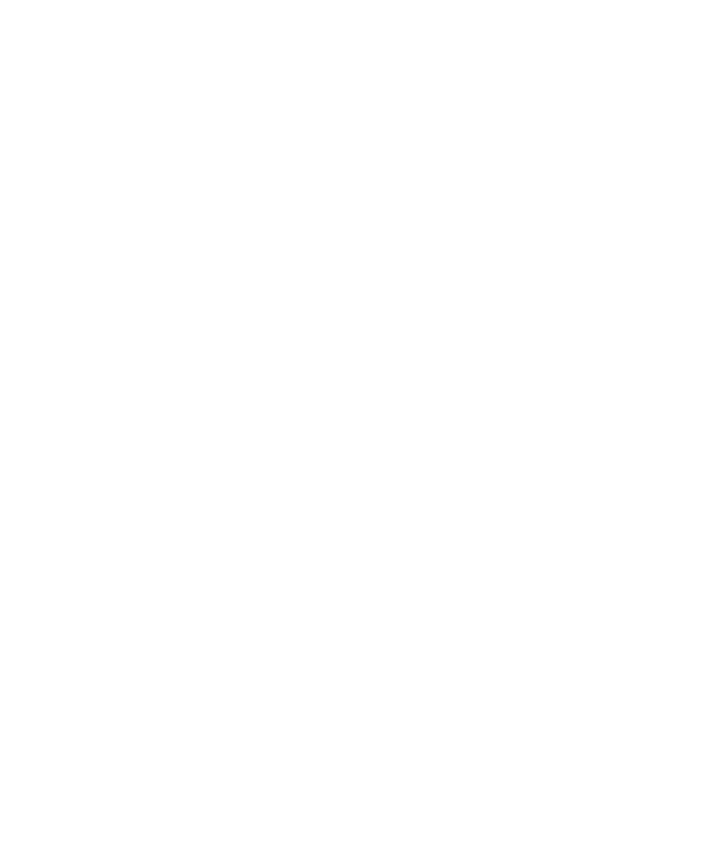
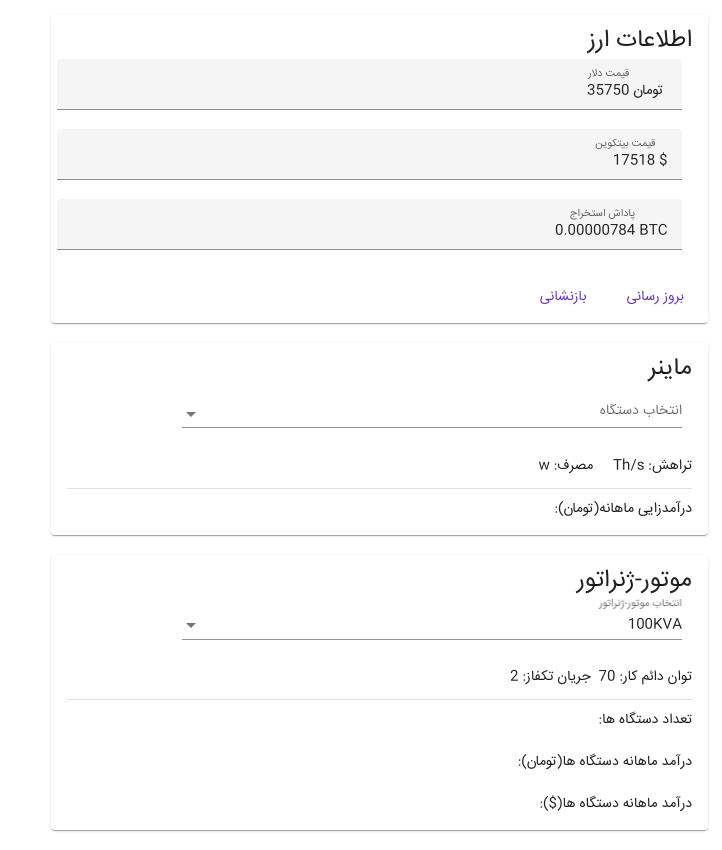
Before and after one commit to mrhb/MinerInvestmentCalculator, an Angular app: page /main2 in a window 1280 px wide. Before the commit this address led to /. Shown: the whole page, without its empty margins (558-1280 px from the left). Before the commit the page ends 800 px from the top, so only its background shows below. Built offline with nearby package versions, Linux system fonts and the light colour scheme.

Commit message:
main2 page added

```diff
--- a/src/app/app-routing.module.ts
+++ b/src/app/app-routing.module.ts
@@ -1,10 +1,12 @@
 import { NgModule } from '@angular/core';
 import { Routes, RouterModule } from '@angular/router';
 import { MainComponent } from './main/main.component';
+import { Main2Component } from './main2/main2.component';
 
 const routes: Routes = [
 {path:"main",component:MainComponent},
-{ path: '',   redirectTo: '/main', pathMatch: 'full' }, // redirect to `first-component`
+{path:"main2",component:Main2Component},
+{ path: '',   redirectTo: '/main2', pathMatch: 'full' }, // redirect to `first-component`
 ];
 
 @NgModule({
--- a/src/app/app.module.ts
+++ b/src/app/app.module.ts
@@ -6,11 +6,13 @@
 import { MainComponent } from './main/main.component';
 import { BrowserAnimationsModule } from '@angular/platform-browser/animations';
 import { AppMaterialModule } from './app-material/app-material.module';
+import { Main2Component } from './main2/main2.component';
 
 @NgModule({
   declarations: [
     AppComponent,
-    MainComponent
+    MainComponent,
+    Main2Component
   ],
   imports: [
     BrowserModule,
--- /dev/null
+++ b/src/app/main2/main2.component.html
@@ -0,0 +1,75 @@
+<mat-card class="my-card"   dir="rtl">
+  <mat-card-title>
+    اطلاعات ارز
+  </mat-card-title>
+    <mat-form-field appearance="fill"  class="full-width"  >
+        <mat-label>قیمت دلار</mat-label>
+        <input matInput type="number"  [formControl]="dollar"  class="example-right-align">
+        <span matPrefix>&nbsp; تومان&nbsp; </span>
+    </mat-form-field>
+
+    <mat-form-field appearance="fill"   class="full-width"  >
+        <mat-label>قیمت بیتکوین</mat-label>
+        <input matInput type="number" [formControl]="bitcoin"  class="example-right-align">
+        <span matPrefix>&nbsp;$&nbsp;</span>
+      </mat-form-field>
+
+      <mat-form-field appearance="fill"   class="full-width"  >
+        <mat-label>پاداش استخراج </mat-label>
+        <input matInput type="number" [formControl]="btc"  class="example-right-align">
+        <span matPrefix>&nbsp;BTC&nbsp;</span>
+      </mat-form-field>
+
+      <mat-card-actions>
+        <button mat-button  [disabled]="loading" (click)="onSubmit()"color="primary"> بروز رسانی</button>
+        <button mat-button  [disabled]="loading" (click)="onReset()" color="primary"> بازنشانی</button>
+      </mat-card-actions>
+  </mat-card>
+    <!-- <mat-card-title>
+    محاسبه سود
+    </mat-card-title> -->
+
+    <mat-card dir="rtl" class="my-card">
+      <mat-card-title>
+         ماینر
+      </mat-card-title>
+      <mat-card-content >
+        <form [formGroup]="signupForm" class="my-form" dir="rtl">
+
+        <mat-form-field  class="full-width"  dir="rtl" >
+          <mat-label  >انتخاب دستگاه</mat-label>
+          <mat-select  type="number" [formControl]="device"   dir="rtl">
+            <mat-option *ngFor="let miner of miners"  type="number"  [value]="miner" >{{miner.name}}</mat-option>
+          </mat-select>
+        </mat-form-field>
+
+        </form>
+        <p>تراهش: {{device.value.hashrate}}Th/s &nbsp;&nbsp;&nbsp; مصرف: {{device.value.consumption}}w</p>
+        <mat-divider></mat-divider>
+        <p>درآمدزایی ماهانه(تومان): {{30*device.value.hashrate*bitcoin.value*btc.value*dollar.value | currency :'IRR':''}}</p>
+      </mat-card-content>
+    </mat-card>
+
+    <mat-card dir="rtl" class="my-card">
+      <mat-card-title>
+         موتور-ژنراتور
+      </mat-card-title>
+      <mat-card-content >
+        <form [formGroup]="signupForm" class="my-form" dir="rtl">
+
+        <mat-form-field  class="full-width"  dir="rtl" >
+          <mat-label  >انتخاب موتور-ژنراتور</mat-label>
+          <mat-select  type="number" [formControl]="generator"   dir="rtl">
+            <mat-option *ngFor="let gen of generators"  type="number"  [value]="gen" >{{gen.name}}</mat-option>
+          </mat-select>
+        </mat-form-field>
+
+        </form>
+        <!-- <mat-divider></mat-divider> -->
+        <p>توان دائم کار: {{generator.value.contPower}}&nbsp;&nbsp;جریان تکفاز: {{generator.value.slCurrent}}</p>
+        <mat-divider></mat-divider>
+        <p>تعداد دستگاه ها: {{30*device.value.hashrate*bitcoin.value*btc.value*dollar.value | currency :'IRR':''}}</p>
+        <p>درآمد ماهانه دستگاه ها(تومان): {{30*device.value.hashrate*bitcoin.value*btc.value*dollar.value | currency :'IRR':''}}</p>
+        <p>درآمد ماهانه دستگاه ها($): {{30*device.value.hashrate*bitcoin.value*btc.value*dollar.value | currency :'IRR':''}}</p>
+      </mat-card-content>
+    </mat-card>
--- /dev/null
+++ b/src/app/main2/main2.component.scss
@@ -0,0 +1,77 @@
+.my-form{
+    min-width: 75px;
+    max-width: 500px;
+    width: 100%;
+  }
+ p{
+  padding-top: 10px;
+  }
+  .full-width {
+    width: 100%;
+  }
+  .my-card{
+    width: 50%;
+    margin-bottom: 20px;
+  }
+.mat-form-field
+{
+  margin-right: 10px;
+}
+
+  :host {
+     display:block;
+    justify-content: center;
+    align-items: center;
+    margin: 15px ;
+  }
+
+  // mat-card-content {
+  //   display: flex;
+  //   justify-content: center;
+  //   align-items: center;
+  //   min-width: 75px;
+  // }
+/* Structure */
+// .example-container {
+//   position: relative;
+//   min-height: 200px;
+// }
+
+.example-table-container {
+  position: relative;
+  max-height: 400px;
+  overflow: auto;
+}
+
+table {
+  width: 100%;
+}
+
+.example-loading-shade {
+  position: absolute;
+  top: 0;
+  left: 0;
+  bottom: 56px;
+  right: 0;
+  background: rgba(0, 0, 0, 0.15);
+  z-index: 1;
+  display: flex;
+  align-items: center;
+  justify-content: center;
+}
+
+.example-rate-limit-reached {
+  color: #980000;
+  max-width: 360px;
+  text-align: center;
+}
+
+/* Column Widths */
+.mat-column-number,
+.mat-column-state {
+  max-width: 64px;
+}
+
+.mat-column-created {
+  max-width: 124px;
+}
--- /dev/null
+++ b/src/app/main2/main2.component.ts
@@ -0,0 +1,166 @@
+import { Component, OnInit, ViewChild } from '@angular/core';
+import { FormBuilder, FormControl, FormGroup, Validators } from '@angular/forms';
+import { MatIconRegistry } from '@angular/material/icon';
+import { MatPaginator, MatPaginatorIntl } from '@angular/material/paginator';
+import { MatSort } from '@angular/material/sort';
+import { MatTableDataSource } from '@angular/material/table';
+
+
+/** Constants used to fill up our data base. */
+const MINERS=[
+{name:"S9j"     ,hashrate:	14.5	,consumption:1350},
+{name:"S9Hydro" ,hashrate:  18	  ,consumption:1728},
+{name:"M3"      ,hashrate:	12  	,consumption:2000},
+{name:"S9i"     ,hashrate:	13   	,consumption:1280},
+{name:"S9"      ,hashrate:	14	  ,consumption:1372},
+{name:"M3X"     ,hashrate:	12.5	,consumption:2050},
+{name:"S11"     ,hashrate:	20.5	,consumption:1530},
+{name:"S15"     ,hashrate:	28	  ,consumption:1596},
+{name:"S17"     ,hashrate:	53	  ,consumption:2385},
+{name:"S17"     ,hashrate:	56	  ,consumption:2520},
+{name:"S17Pro"  ,hashrate:  50  	,consumption:1975},
+{name:"S17Pro"  ,hashrate:  53  	,consumption:2094},
+{name:"S17+"    ,hashrate: 	73	  ,consumption:2920},
+{name:"S17e"    ,hashrate:  64  	,consumption:2880},
+{name:"A1"      ,hashrate:	49  	,consumption:5400},
+];
+
+const GENERATORS=[
+  {name: "100KVA" ,generation:100000,contPower:70 ,slCurrent:2},
+  {name: "200KVA" ,generation:200000,contPower:140, slCurrent:600},
+];
+@Component({
+  selector: 'app-main2',
+  templateUrl: './main2.component.html',
+  styleUrls: ['./main2.component.scss'],
+//   providers: [
+//    {provide: MatPaginatorIntl, useClass: CustomMatPaginatorIntl}
+//  ]
+})
+export class Main2Component implements OnInit {
+  generators=GENERATORS;
+  miners=MINERS;
+  signupForm: FormGroup;
+  // signupForm: FormGroup;
+  loading = false;
+  submitted = false;
+  displayedColumns: string[] = [ 'name','hashrate','count','MonthlyIncom','MonthlyIncom_Toman'];
+  dataSource: MatTableDataSource<minerincom>;
+
+
+  @ViewChild(MatPaginator) paginator: MatPaginator;
+  @ViewChild(MatSort) sort: MatSort;
+  MinerIncoms:minerincom[];
+
+  constructor(private formBuilder: FormBuilder){
+    // Assign the data to the data source for the table to render
+  }
+
+  generator =new FormControl(this.generators[0]); //ظرفیت دیزل ژنراتور
+  dollar   =new FormControl(35750);// قیمت دلار
+  bitcoin  =new FormControl(17518);//قیمت بیتکوین به دلار
+  btc      =new FormControl(0.00000784);// پاداش استخراج بیتکوین
+
+
+  // device =new FormControl(this.miners[0]); //نوع ماینر
+  device =new FormControl(""); //نوع ماینر
+
+  ngOnInit(): void {
+    this.signupForm = this.formBuilder.group({
+      generator:this.generator,
+      dollar:this.dollar,
+      bitcoin:this.bitcoin,
+      btc:this.btc,
+      device:this.device
+    });
+    this.calcute();
+    // this.paginator._intl.itemsPerPageLabel="Test String";
+  //  this.paginator._intl=new CustomMatPaginatorIntl;
+  }
+  onSubmit()
+  {
+    // stop here if form is invalid
+    if (this.signupForm.invalid) {
+      return;
+    }
+    this.calcute();
+
+  }
+  onReset()
+  {
+    this.generator =new FormControl(this.generators[0]); //ظرفیت دیزل ژنراتور
+    this.dollar   =new FormControl(35750);// قیمت دلار
+    this.bitcoin  =new FormControl(17518);//قیمت بیتکوین به دلار
+    this.btc      =new FormControl(0.00000784);// پاداش استخراج بیتکوین
+
+      this.calcute();
+
+  }
+  calcute()
+  {
+    miner.dollar=this.dollar.value;
+    miner.capacity=this.generator.value;
+    miner.doller=this.dollar.value;
+    miner.bitcoin=this.bitcoin.value;
+    miner.btc=this.btc.value;
+    this.MinerIncoms=Array.from(MINERS, x => new miner(x));
+    this.dataSource = new MatTableDataSource(this.MinerIncoms);
+    this.ngAfterViewInit()
+  }
+  ngAfterViewInit() {
+    this.dataSource.paginator = this.paginator;
+    this.dataSource.sort = this.sort;
+  }
+
+  applyFilter(event: Event) {
+    const filterValue = (event.target as HTMLInputElement).value;
+    this.dataSource.filter = filterValue.trim().toLowerCase();
+
+    if (this.dataSource.paginator) {
+      this.dataSource.paginator.firstPage();
+    }
+  }
+}
+export interface minerincom {
+  name: string;
+  hashrate: number;
+  consumption: number;
+  count:number;
+  MonthlyIncom:number;
+  MonthlyIncom_Toman:number;
+}
+
+
+  export class miner {
+    static dollar;
+    static capacity;
+    static doller;
+    static bitcoin;
+    static btc;
+
+    name: string;
+    hashrate: number;
+  consumption: number;
+
+  constructor(obj) {
+    Object.assign(this, obj);
+  }
+
+  get UnitDailyIncom(): number {
+    return this.hashrate * miner.btc * miner.bitcoin;
+  }
+  get UnitMonthlyIncom(): number {
+    return 30*this.UnitDailyIncom;
+  }
+
+  get count(): number {
+    var cnt= Math.floor(miner.capacity/this.consumption)
+    return cnt ;
+  }
+  get MonthlyIncom(): number {
+    return this.UnitMonthlyIncom*this.count;
+  }
+  get MonthlyIncom_Toman(): number {
+    return this.MonthlyIncom* miner.dollar/1000;
+  }
+}
```
Also changed, not shown: 10 other files (tests, documents, lock files or other folders).
